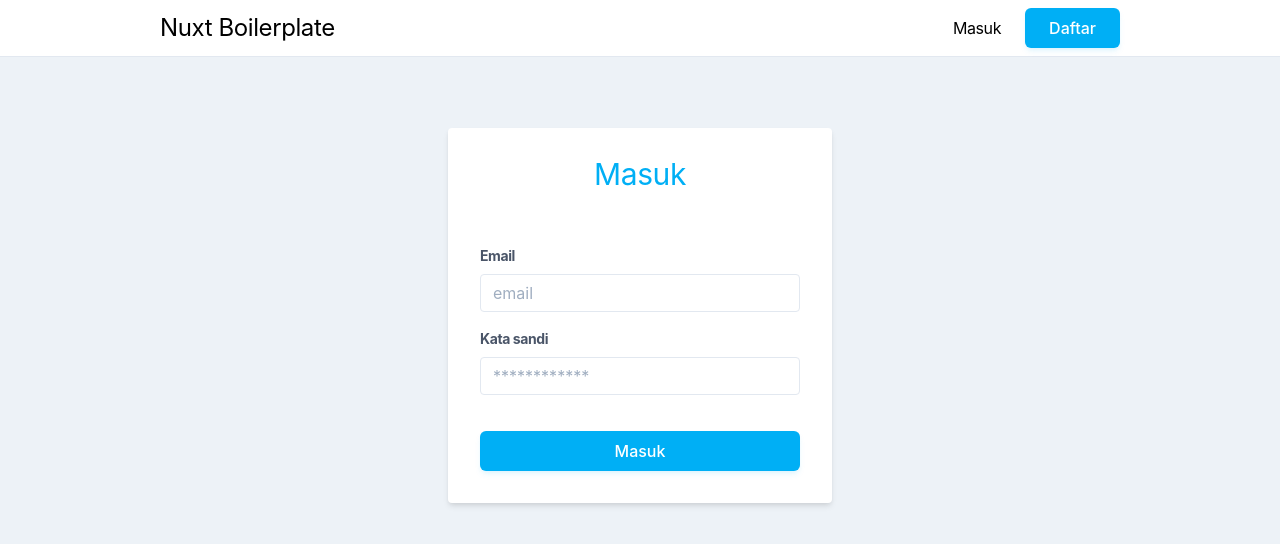
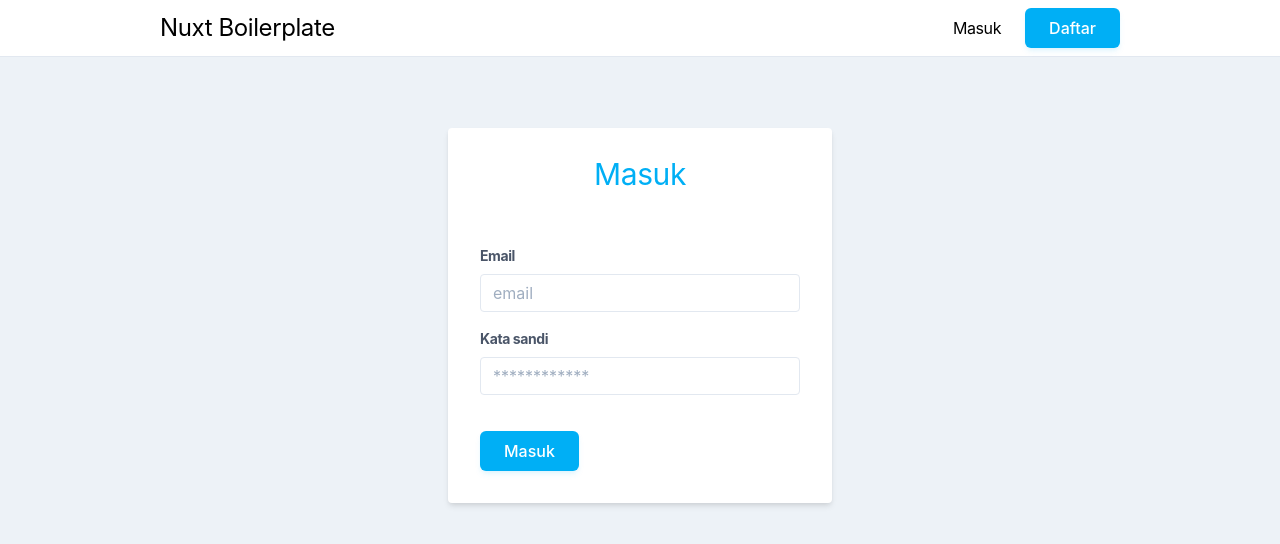
Before and after one commit to ReiiSky/garudahacks-frontend, a Nuxt app: page /login in a window 1280 px wide. Shown: the top 544 px of the page. Built offline with nearby package versions, Linux system fonts and the light colour scheme; a web font is replaced by a local one; what vue-fragment would draw is missing.

Commit message:
refactor(component): delete unnecessary code
because you can use 'w-full' in class

```diff
--- a/components/common/Button.vue
+++ b/components/common/Button.vue
@@ -14,7 +14,7 @@ export default {
     size: {
       type: String,
       validator(value) {
-        return ['sm', 'normal', 'md', 'lg', 'xl', 'full'].includes(value)
+        return ['sm', 'normal', 'md', 'lg', 'xl'].includes(value)
       },
       default: 'normal',
     },
@@ -49,9 +49,6 @@ export default {
       if (this.size === 'xl') {
         return 'px-12 py-5'
       }
-      if (this.size === 'full') {
-        return 'py-2 w-full'
-      }
 
       return 'px-6 py-2'
     },
```
